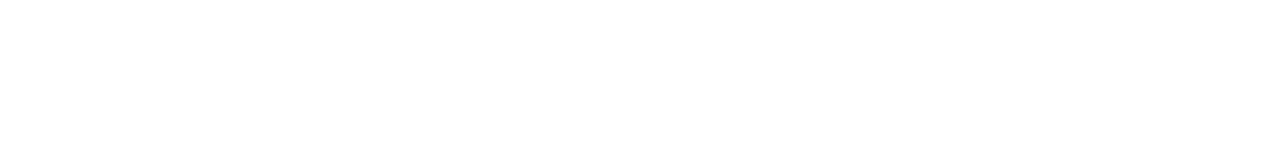
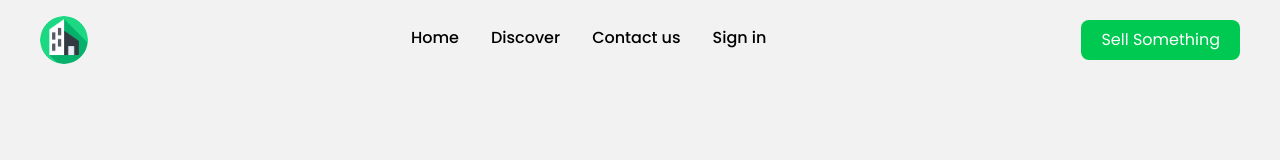
Before and after one commit to SaNdReX4/midterm, a website: page index.html in a window 1280 px wide. Drawn offline with Linux system fonts and the light colour scheme.

Commit message:
add header

```diff
--- a/index.html
+++ b/index.html
@@ -41,5 +41,73 @@
       content="apartments,luxury,sale,for rent,for sale,home,best price,find,find easily,find apartment,house,new,any type,apartment here,find any type,apartments for everyone,everyone,cheap"
     />
   </head>
-  <body class="bg-[#F2F2F2]"></body>
+  <body class="bg-[#F2F2F2]">
+    <!-- Navbar -->
+    <header class="">
+      <nav
+        class="flex justify-between items-center px-10 py-4 bg-[#F2F2F2] w-full max-sm:px-5"
+      >
+        <div
+          class="header-wrapper flex items-center justify-between max-w-[1640px] w-full m-auto"
+        >
+          <div class="flex items-center space-x-2">
+            <img
+              src="src/img/33408b0a8c5a10c25cd7a6d14d87414108442484.png"
+              alt="Logo"
+              class="w-12 h-12 rounded-full"
+            />
+            <span class="font-bold text-xl"></span>
+          </div>
+
+          <ul class="flex space-x-8 font-medium max-lg:hidden">
+            <li
+              class="pb-1 hover:text-green-600 hover:border-b-2 hover:border-green-600 cursor-pointer transition duration-200"
+            >
+              Home
+            </li>
+            <li
+              class="pb-1 hover:text-green-600 hover:border-b-2 hover:border-green-600 cursor-pointer transition duration-200"
+            >
+              Discover
+            </li>
+            <li
+              class="pb-1 hover:text-green-600 hover:border-b-2 hover:border-green-600 cursor-pointer transition duration-200"
+            >
+              Contact us
+            </li>
+            <li
+              class="pb-1 hover:text-green-600 hover:border-b-2 hover:border-green-600 cursor-pointer transition duration-200"
+            >
+              Sign in
+            </li>
+          </ul>
+
+          <button
+            class="bg-green-500 text-white px-5 py-2 rounded-lg hover:bg-green-600 transition duration-200 max-lg:hidden"
+          >
+            Sell Something
+          </button>
+        </div>
+        <a
+          href="#"
+          class="bg-white rounded-full shadow-md p-3 flex items-center justify-center lg:hidden"
+        >
+          <svg
+            xmlns="http://www.w3.org/2000/svg"
+            fill="none"
+            viewBox="0 0 24 24"
+            stroke-width="2"
+            stroke="currentColor"
+            class="w-[18px] h-[18px] text-[#292D32] opacity-50"
+          >
+            <path
+              stroke-linecap="round"
+              stroke-linejoin="round"
+              d="M21 21l-5.197-5.197M10.5 18a7.5 7.5 0 100-15 7.5 7.5 0 000 15z"
+            />
+          </svg>
+        </a>
+      </nav>
+    </header>
+  </body>
 </html>
```
Also changed, not shown: src/css/style2.css.
